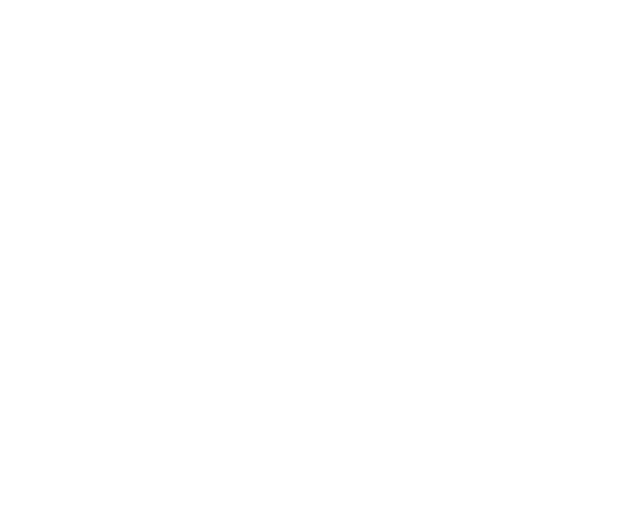
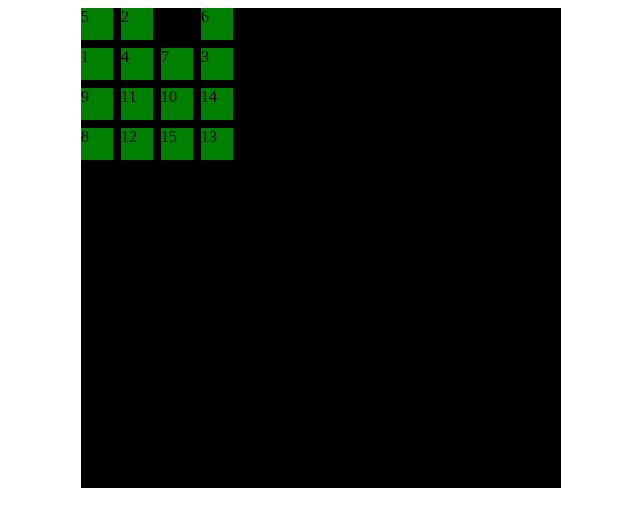
Before and after one commit to lukaszrozej/fifteen, a website: page index.html in a window 1280 px wide. Shown: the whole page, without its empty margins (319-959 px from the left). Drawn offline with Linux system fonts and the light colour scheme.

Commit message:
Display state

```diff
--- a/index.html
+++ b/index.html
@@ -5,8 +5,10 @@
   <meta name="viewport" content="width=device-width, initial-scale=1.0">
   <meta http-equiv="X-UA-Compatible" content="ie=edge">
   <title>Fifteen</title>
+  <link href="style.css" rel="stylesheet" type="text/css">
 </head>
 <body>
+  <div class="board"></div>
   <script src="game-logic.js"></script>
   <script src="index.js"></script>
 </body>
--- a/index.js
+++ b/index.js
@@ -1,10 +1,36 @@
-const show = s => {
+const showC = s => {
   console.log(s.slice(0, 4))
   console.log(s.slice(4, 8))
   console.log(s.slice(8, 12))
   console.log(s.slice(12))
 }
 
-let s = [0, 1, 2, 3, 4, 5, 6, 7, 8, 9, 10, 11, 12, 13, 14, 15]
+const createTile = i => {
+  const tile = document.createElement('div')
+  tile.classList.add('tile')
+  tile.textContent = i > 0 ? i : ''
+  return tile
+}
 
-console.log(initialState())
+const board = document.querySelector('.board')
+
+const numbers = [1, 2, 3, 4, 5, 6, 7, 8, 9, 10, 11, 12, 13, 14, 15]
+
+const tiles = numbers.map(createTile)
+
+tiles.forEach(tile => board.appendChild(tile))
+
+const show = state => {
+  state.forEach((tile, index) => {
+    if (tile === 0) return
+    const top = Math.floor(index / 4) * 40
+    const left = (index % 4) * 40
+    console.log(tile, index, top, left)
+    tiles[tile-1].style.top = `${top}px`
+    tiles[tile-1].style.left = `${left}px`
+  })
+}
+
+let s = initialState()
+
+show(s)
--- /dev/null
+++ b/style.css
@@ -0,0 +1,17 @@
+.board {
+  margin: auto;
+  width: 480px;
+  height: 480px;
+  background: black;
+  position: relative;
+}
+
+.tile {
+  width: 32px;
+  height: 32px;
+  background: green;
+  position: absolute;
+  top: 0;
+  left: 0;
+  transition: all 0.4s;
+}
```
